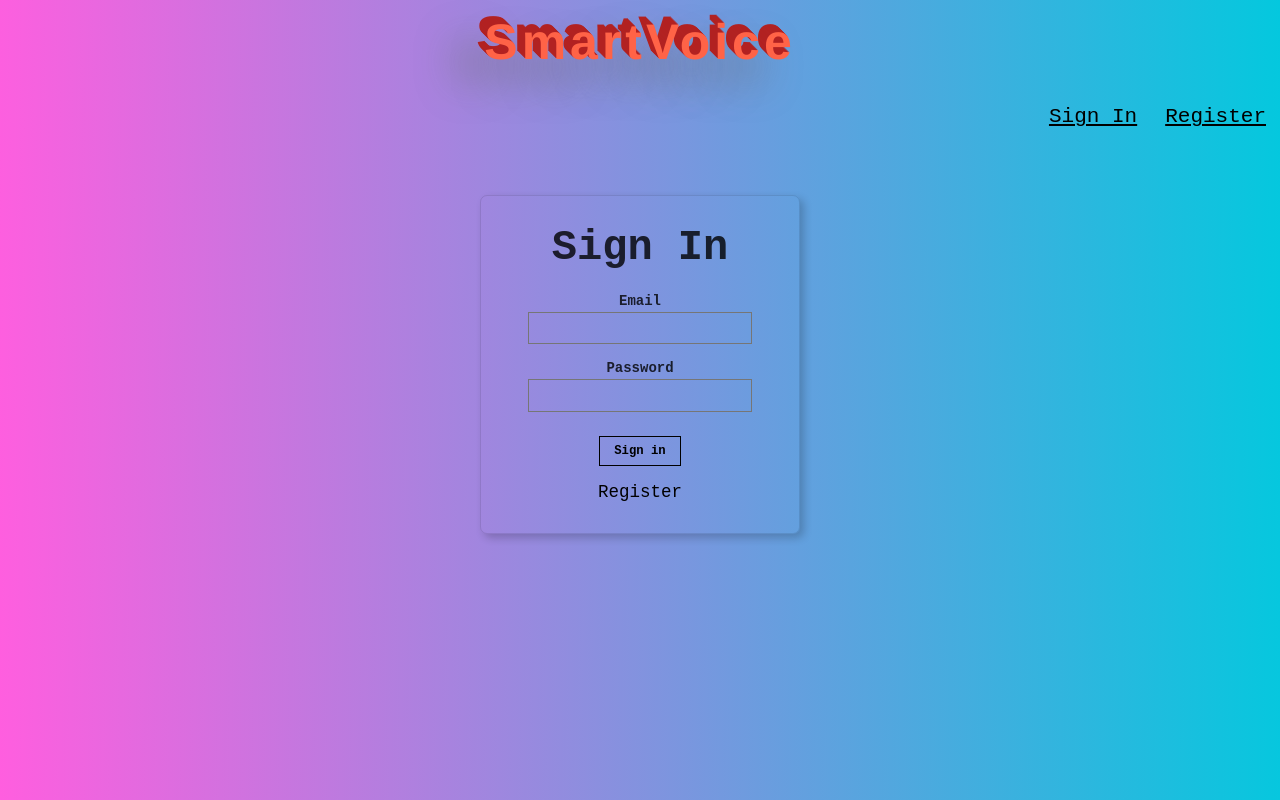
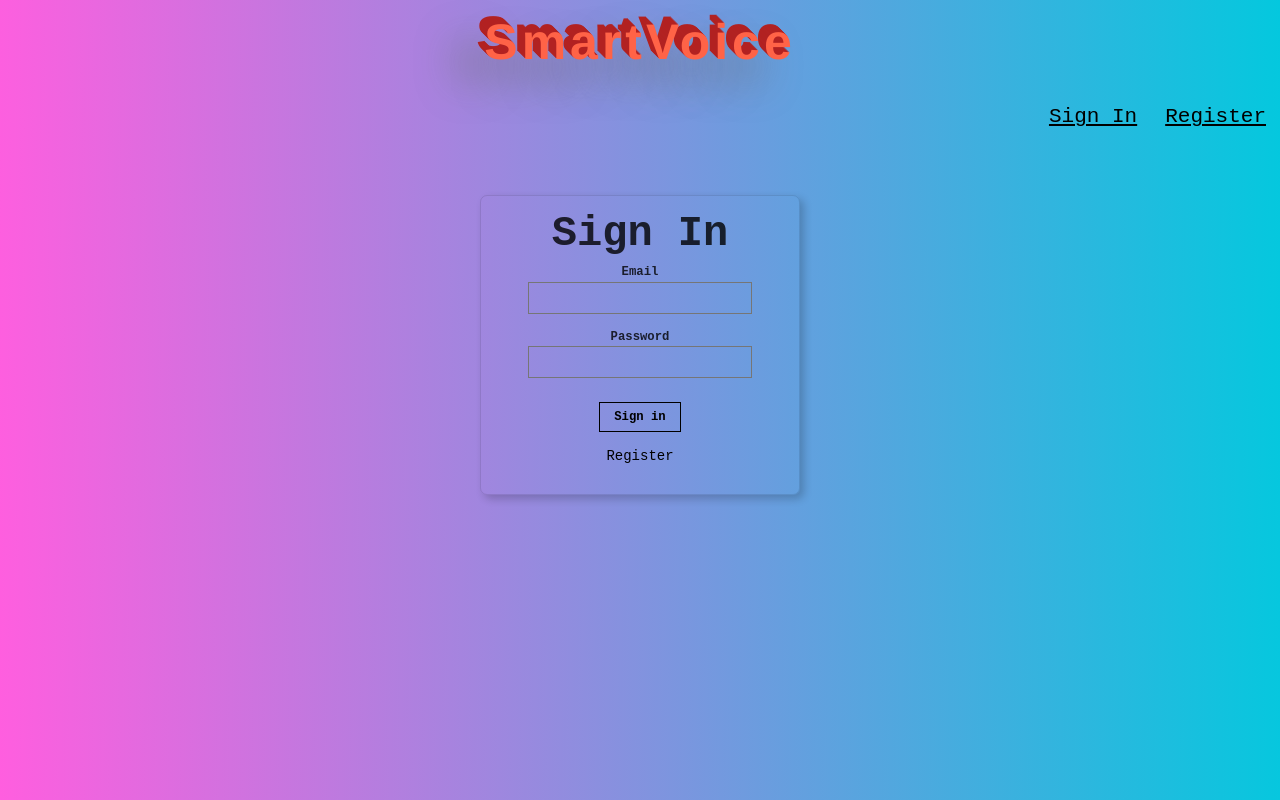
Before and after one commit to JelelAhmed/SmartVoice, a React (Create React App) app: page / in a window 1280 px wide. Built offline with nearby package versions, Linux system fonts and the light colour scheme; what houndify would draw is missing.

Commit message:
made small alterations to improve UI and routing

```diff
--- a/package.json
+++ b/package.json
@@ -8,6 +8,7 @@
     "react": "^16.9.0",
     "react-dom": "^16.9.0",
     "react-scripts": "3.1.2",
+    "react-tilt": "^0.1.4",
     "tachyons": "^4.11.1"
   },
   "scripts": {
--- a/src/App.css
+++ b/src/App.css
@@ -1,9 +1,5 @@
-/*.App {
-	text-align: center;
-}*/
-
-div {
-	display: contents;
+.App {
+	  display: contents;
     justify-content: center;
     font-weight: lighter;
     text-align: center;
--- a/src/App.js
+++ b/src/App.js
@@ -4,6 +4,7 @@ import Navigation from './Component/Navigation/Navigation';
 import SearchBox from './Component/SearchBox/SearchBox';
 import SignIn from './Component/SignIn/SignIn';
 import Register from './Component/Register/Register';
+import SelectCommand from './Component/SelectCommand/SelectCommand';
 import VoiceRequest from './VoiceRequest';
 import TextRequest from './TextRequest';
 import './App.css';
@@ -16,28 +17,44 @@ class App extends Component {
     super(props);
     this.state = {
       route: 'signin',
-      isSignedIn: 'false'
+      isSignedIn: 'false',
+      command: null,
     }
   }
 
   onRouteChange = (route) => {
     if (route === 'signout') {
-      this.setState({isSignedIn: false})
+      this.setState({
+        isSignedIn: false,
+        command: null
+      })
     } else if (route === 'home') {
       this.setState({isSignedIn: true})
     }
     this.setState({route: route});
   }
 
+  onCommandChange = (command) => {
+   this.setState({command: command})
+  }
+
   render(){
-    const { route, isSignedIn } = this.state;
+    const { route, isSignedIn, command} = this.state;
     return (
-      <div>
+      <div className='App'>
           <h2 className="coolTitle">SmartVoice</h2>
             <div>
-              <Navigation isSignedIn={isSignedIn} onRouteChange={this.onRouteChange} />
+              <Navigation isSignedIn={isSignedIn} onRouteChange={this.onRouteChange} onCommandChange={this.onCommandChange} command={command} />
               { route === 'home'
-                ? <TextRequest />
+                ? (
+                   command === null
+                   ? <SelectCommand onCommandChange={this.onCommandChange}/>
+                   : (
+                      command === 'search'
+                      ? <TextRequest />
+                      : <VoiceRequest />
+                      )
+                  )
                 : (
                   this.state.route === 'signin'
                   ? <SignIn onRouteChange={this.onRouteChange} />
--- a/src/Component/Navigation/Navigation.js
+++ b/src/Component/Navigation/Navigation.js
@@ -1,16 +1,29 @@
 import React from 'react';
 import './Navigation.css';
 
-const Navigation = ({onRouteChange, isSignedIn}) => {
+const Navigation = ({onRouteChange, isSignedIn, command, onCommandChange}) => {
 	console.log(isSignedIn);
 	return (
 		<div>
 			{ isSignedIn === true
-				? (<nav>
-						<p
-						 onClick={() => onRouteChange('signout')}
-						 className='f3 link dim black underline pa3 pointer'>Sign Out</p>
-				  </nav>
+				? ( command !== null
+						? (
+							<nav>
+								<p
+								 className='f3 link dim white underline pa3 mr5 pointer'>History</p>
+								<p
+								 onClick={() => onCommandChange(null)}
+								 className='f3 link dim black underline pa3 pointer'>Back</p>
+								 <p
+								 onClick={() => onRouteChange('signout')}
+								 className='f3 link dim black underline pa3 pointer'>Sign Out</p>
+				      </nav>
+							)
+						  :<nav>
+								<p
+								 onClick={() => onRouteChange('signout')}
+								 className='f3 link dim black underline pa3 pointer'>Sign Out</p>
+					     </nav>
 				  )
 				: <nav>
 						<p
--- a/src/Component/Register/Register.js
+++ b/src/Component/Register/Register.js
@@ -5,11 +5,11 @@ const Register = ({onRouteChange}) => {
 	return (
 		<article className="br3 ba dark-gray b--black-10 mv4 w-100 w-50-m w-25-l mw6 shadow-5 center">
 			  <main className="pa4 black-80">
-			  <div className="measure">
+				  <form className="measure">
 				    <fieldset id="sign_up" className="ba b--transparent ph0 mh0">
-			      <legend className="pa3 f1 fw6 ph0 mh0">Register</legend>
+				      <legend className="f1 fw6 ph0 mh0">Register</legend>
 				      <div className="mt3">
-			        <label className="b db fw6 lh-copy f5 pt3" htmlFor="name">Name</label>
+				        <label className="db fw6 lh-copy f6" htmlFor="name">Name</label>
 				        <input
 				          className="pa2 mw5 input-reset ba bg-transparent hover-bg-black hover-white w-100"
 				          type="text"
@@ -18,7 +18,7 @@ const Register = ({onRouteChange}) => {
 				        />
 				      </div>
 				      <div className="mt3">
-			        <label className="b db fw6 lh-copy f5 pt3" htmlFor="email-address">Email</label>
+				        <label className="db fw6 lh-copy f6" htmlFor="email-address">Email</label>
 				        <input
 				          className="pa2 mw5 input-reset ba bg-transparent hover-bg-black hover-white w-100"
 				          type="email"
@@ -26,10 +26,10 @@ const Register = ({onRouteChange}) => {
 				          id="email-address"
 				        />
 				      </div>
-			      <div className="mv3 b">
-			        <label className="b--black db fw6 lh-copy f5 pt3" htmlFor="password">Password</label>
+				      <div className="mv3">
+				        <label className="db fw6 lh-copy f6" htmlFor="password">Password</label>
 				        <input
-			          className="b pb3 mw5 input-reset ba bg-transparent hover-bg-black hover-white w-100"
+				          className="b pa2 mw5 input-reset ba bg-transparent hover-bg-black hover-white w-100"
 				          type="password"
 				          name="password"
 				          id="password"
@@ -39,11 +39,12 @@ const Register = ({onRouteChange}) => {
 				    <div className="">
 				      <input
 			      	  onClick={() => onRouteChange('home')}
-			        className="b mt3 ph3 pv2 input-reset ba b--black bg-transparent grow pointer f6 dib"
+				        className="b ph3 pv2 input-reset ba b--black bg-transparent grow pointer f6 dib pointer"
 				        type="submit"
-			        value="Register"/>
+				        value="Register"
+				      />
 				    </div>
-			  </div>
+				  </form>
 		    </main>
 	    </article>
 	)
--- a/src/Component/SearchBox/SearchBox.css
+++ b/src/Component/SearchBox/SearchBox.css
@@ -1,4 +1,4 @@
-div {
+.box-width {
 
     max-width: 450px;
     margin-top: 30px;
--- a/src/Component/SearchBox/SearchBox.js
+++ b/src/Component/SearchBox/SearchBox.js
@@ -3,7 +3,7 @@ import './SearchBox.css';
 
 const SearchBox = ({onChange, initTextRequest}) => {
 	return (
-		<div className="ui action big labeled fluid input field pa4 center br3 shadow-5">
+		<div className="box-width ui action big labeled fluid input field pa4 center br3 shadow-5">
 		    <input
 	        id="query"
 	        type="text"
--- a/src/Component/SignIn/SignIn.js
+++ b/src/Component/SignIn/SignIn.js
@@ -7,9 +7,9 @@ const SignIn = ({onRouteChange}) => {
 		  <main className="pa4 black-80">
 			  <div className="measure">
 			    <fieldset id="sign_up" className="ba b--transparent ph0 mh0">
-				      <legend className="pa3 f1 fw6 ph0 mh0">Sign In</legend>
+			      <legend className="f1 fw6 ph0 mh0">Sign In</legend>
 			      <div className="mt3">
-				        <label className="b db fw6 lh-copy f5 pt3" htmlFor="email-address">Email</label>
+			        <label className="db fw6 lh-copy f6" htmlFor="email-address">Email</label>
 			        <input
 			          className="pa2 mw5 input-reset ba bg-transparent hover-bg-black hover-white w-100"
 			          type="email"
@@ -17,10 +17,10 @@ const SignIn = ({onRouteChange}) => {
 			          id="email-address"
 			        />
 			      </div>
-				      <div className="mv3 b">
-				        <label className="b--black db fw6 lh-copy f5 pt3" htmlFor="password">Password</label>
+			      <div className="mv3">
+			        <label className="db fw6 lh-copy f6" htmlFor="password">Password</label>
 			        <input
-				          className="b pb3 mw5 input-reset ba bg-transparent hover-bg-black hover-white w-100"
+			          className="b mw5 pa2 input-reset ba bg-transparent hover-bg-black hover-white w-100"
 			          type="password"
 			          name="password"
 			          id="password"
@@ -30,12 +30,12 @@ const SignIn = ({onRouteChange}) => {
 			    <div className="">
 			      <input
 			      	onClick={() => onRouteChange('home')}
-				        className="b mt3 ph3 pv2 input-reset ba b--black bg-transparent grow pointer f6 dib"
+			        className="b ph3 pv2 input-reset ba b--black bg-transparent grow pointer f6 dib"
 			        type="submit"
 			        value="Sign in"/>
 			    </div>
 			    <div className="lh-copy mt3">
-				      <p onClick={() => onRouteChange('register')} className="f4 link dim black db pointer pt3">Register</p>
+			      <p onClick={()=>onRouteChange('register')} className="f5 link dim black db pointer">Register</p>
 			    </div>
 			  </div>
 	    </main>
--- a/src/TextRequest.js
+++ b/src/TextRequest.js
@@ -85,7 +85,7 @@ class TextRequest extends Component {
     return (
       <div>
        <SearchBox onChange={this.onChange} initTextRequest={this.initTextRequest}/>
-       <div className='pa2'>
+       <div className=''>
        {  AllResults === ''
                 ? <div>
                   </div>
--- a/src/index.css
+++ b/src/index.css
@@ -8,3 +8,11 @@ body {
 button {
     cursor: pointer;
 }
+
+.fix {
+
+	display: contents;
+    justify-content: center;
+    font-weight: lighter;
+    text-align: center;
+}
```
Also changed, not shown: 1 other file (tests, documents, lock files or other folders). Lines whose indentation alone changed are shown as unchanged.
